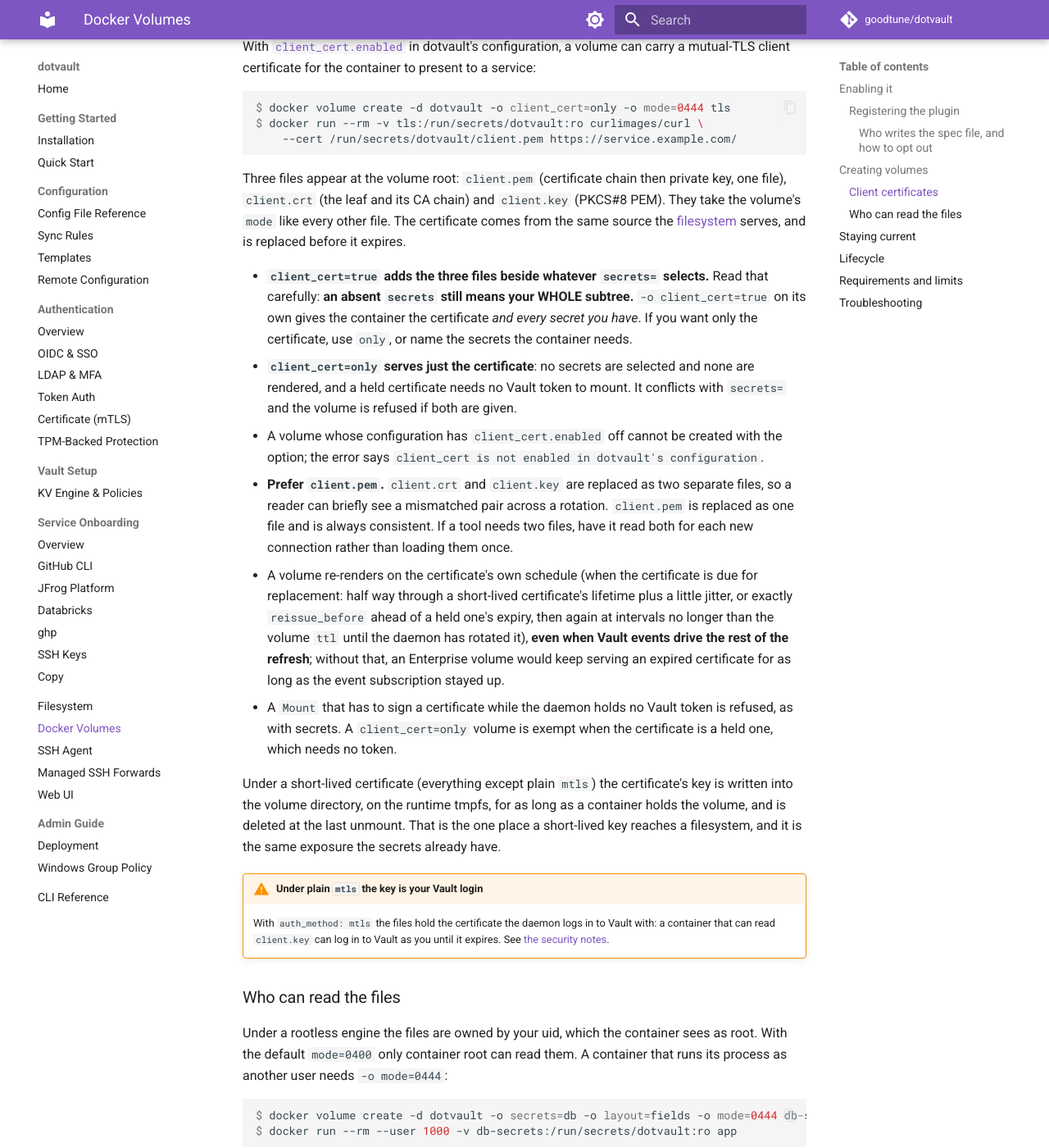
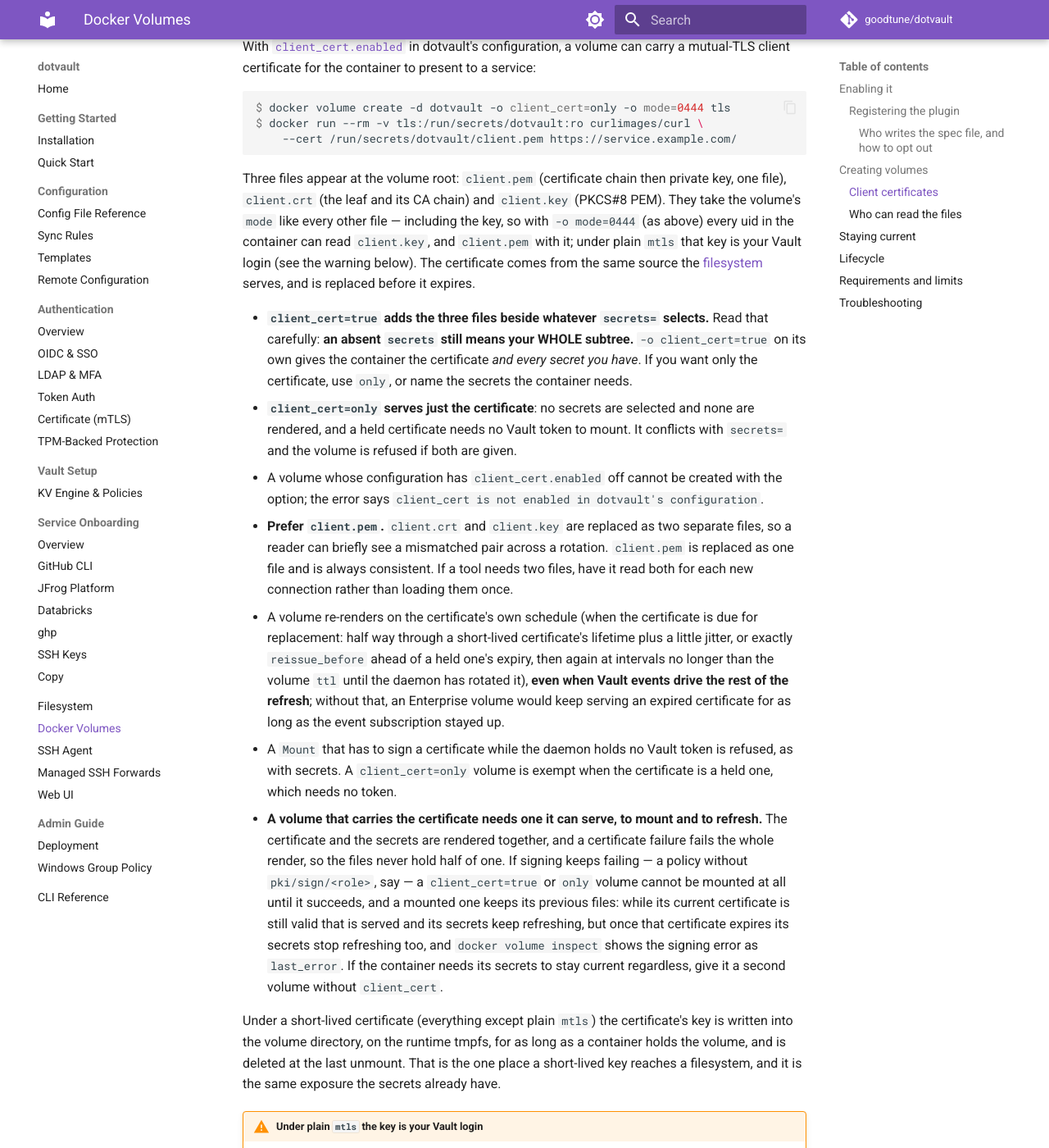
Before and after one commit to goodtune/dotvault, an MkDocs documentation site: the page built from docs/guide/docker-volumes.md, in a window 1280 px wide and 1400 px high, scrolled down 3550 px. Shown: the whole window at 82% size. Built offline with MkDocs 1.6.1 and Material for MkDocs 9.7.7, drawn with Linux system fonts in a browser that asks for light colours; comment, search, counter and statistics services are not loaded.

Commit message:
docs: state the client certificate's remaining edges
The Docker volumes guide now says that a volume's mode applies to client.key too, so -o mode=0444 lets every uid in the container read it, and under plain mtls that key is a Vault login. It also states what a client_cert volume needs: the certificate and the secrets are rendered together and a certificate failure fails the whole render, so a persistent pki/sign denial refuses Mount, and on a mounted volume stops its secrets refreshing once the current certificate expires, with the signing error in last_error. That behaviour is kept rather than changed to render the secrets anyway, since a render that dropped the certificate files would prune them from a running container; the guide points at a second volume without client_cert for a container that needs its secrets current regardless.

The config reference notes that on Windows only the Go package and the Python bindings serve the certificate, since the filesystem mount and the Docker plugin are unavailable there. The implementation plan is marked historical, pointing at CLAUDE.md and the user docs for the shipped behaviour.

Known follow-ups, deferred: vaultfs now imports internal/clientcert and through it auth, config and securestore, and a leaf package for Source, Pair, the sentinels and Status would restore vaultfs's narrow dependencies (A1); clientcert/held.go duplicates the "credential.json" name and stats the file itself while auth.HeldCertificate.ModTime goes unused (A4); the FUSE opTimeout and the sign timeout are both 30s, so a slow sign surfaces as EIO rather than EAGAIN (T3).

````diff
--- a/docs/guide/docker-volumes.md
+++ b/docs/guide/docker-volumes.md
@@ -117,7 +117,7 @@
     --cert /run/secrets/dotvault/client.pem https://service.example.com/
 ```
 
-Three files appear at the volume root: `client.pem` (certificate chain then private key, one file), `client.crt` (the leaf and its CA chain) and `client.key` (PKCS#8 PEM). They take the volume's `mode` like every other file. The certificate comes from the same source the [filesystem](filesystem.md#client-certificates) serves, and is replaced before it expires.
+Three files appear at the volume root: `client.pem` (certificate chain then private key, one file), `client.crt` (the leaf and its CA chain) and `client.key` (PKCS#8 PEM). They take the volume's `mode` like every other file — including the key, so with `-o mode=0444` (as above) every uid in the container can read `client.key`, and `client.pem` with it; under plain `mtls` that key is your Vault login (see the warning below). The certificate comes from the same source the [filesystem](filesystem.md#client-certificates) serves, and is replaced before it expires.
 
 - **`client_cert=true` adds the three files beside whatever `secrets=` selects.** Read that carefully: **an absent `secrets` still means your WHOLE subtree.** `-o client_cert=true` on its own gives the container the certificate *and every secret you have*. If you want only the certificate, use `only`, or name the secrets the container needs.
 - **`client_cert=only` serves just the certificate**: no secrets are selected and none are rendered, and a held certificate needs no Vault token to mount. It conflicts with `secrets=` and the volume is refused if both are given.
@@ -125,6 +125,7 @@
 - **Prefer `client.pem`.** `client.crt` and `client.key` are replaced as two separate files, so a reader can briefly see a mismatched pair across a rotation. `client.pem` is replaced as one file and is always consistent. If a tool needs two files, have it read both for each new connection rather than loading them once.
 - A volume re-renders on the certificate's own schedule (when the certificate is due for replacement: half way through a short-lived certificate's lifetime plus a little jitter, or exactly `reissue_before` ahead of a held one's expiry, then again at intervals no longer than the volume `ttl` until the daemon has rotated it), **even when Vault events drive the rest of the refresh**; without that, an Enterprise volume would keep serving an expired certificate for as long as the event subscription stayed up.
 - A `Mount` that has to sign a certificate while the daemon holds no Vault token is refused, as with secrets. A `client_cert=only` volume is exempt when the certificate is a held one, which needs no token.
+- **A volume that carries the certificate needs one it can serve, to mount and to refresh.** The certificate and the secrets are rendered together, and a certificate failure fails the whole render, so the files never hold half of one. If signing keeps failing — a policy without `pki/sign/<role>`, say — a `client_cert=true` or `only` volume cannot be mounted at all until it succeeds, and a mounted one keeps its previous files: while its current certificate is still valid that is served and its secrets keep refreshing, but once that certificate expires its secrets stop refreshing too, and `docker volume inspect` shows the signing error as `last_error`. If the container needs its secrets to stay current regardless, give it a second volume without `client_cert`.
 
 Under a short-lived certificate (everything except plain `mtls`) the certificate's key is written into the volume directory, on the runtime tmpfs, for as long as a container holds the volume, and is deleted at the last unmount. That is the one place a short-lived key reaches a filesystem, and it is the same exposure the secrets already have.
 
````
Also changed, not shown: docs/configuration/config-reference.md (+2 -0 lines), docs/superpowers/plans/2026-11-04-client-certificate.md (+2 -0 lines).
